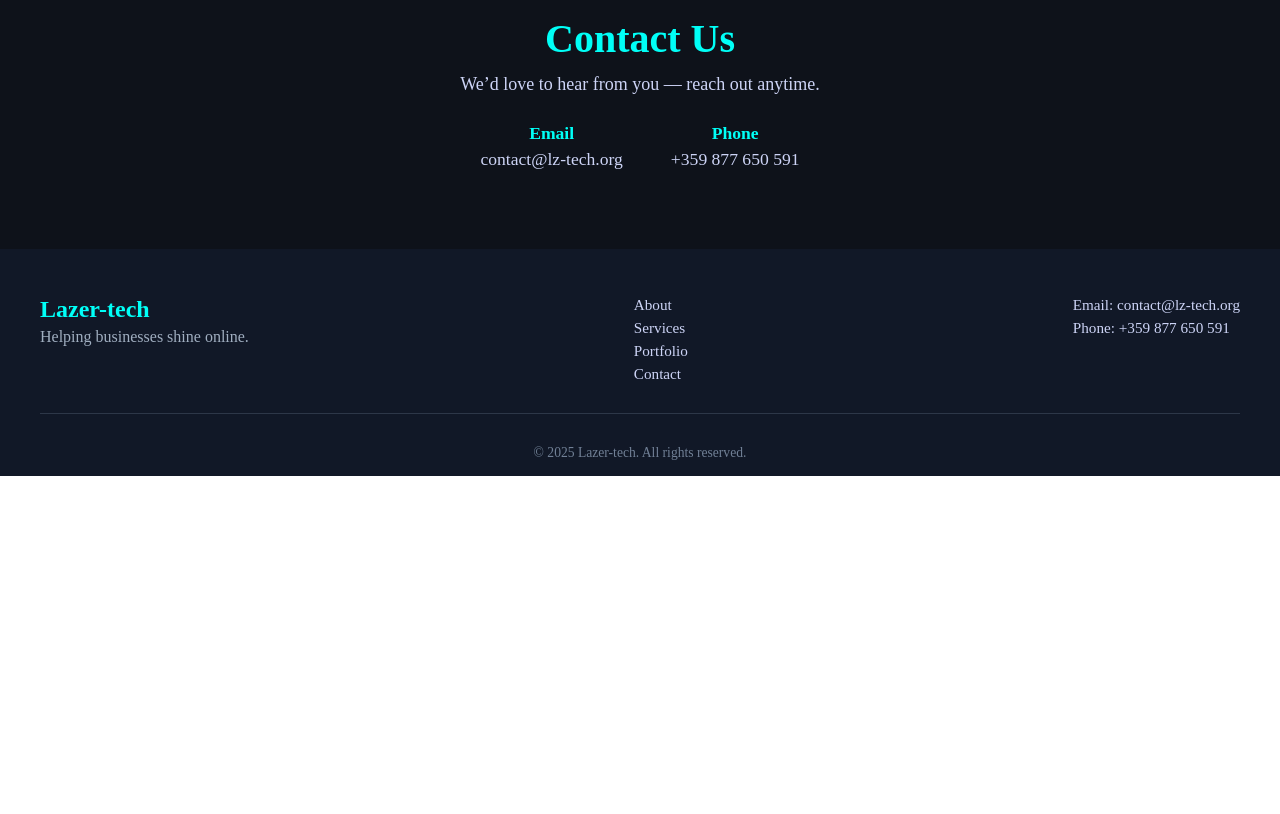
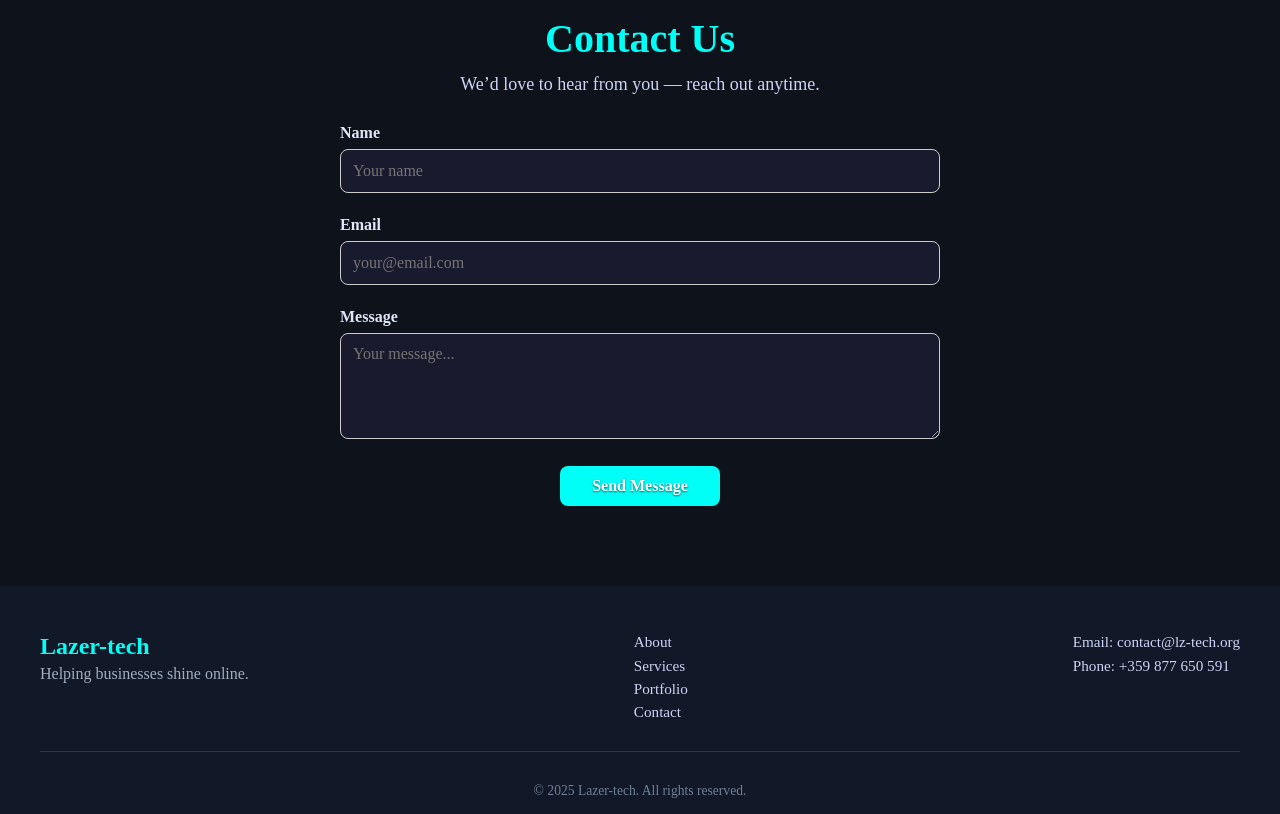
Before and after one commit to svetlinivnv/static-landing-page-lz-tech, a React (Vite) app: page / in a window 1280 px wide. Shown: the part 2000-2814 px from the top of the page. Before the commit the page ends 2476 px from the top, so only its background shows below. Built offline with nearby package versions, Linux system fonts and the light colour scheme.

Commit message:
add contact form working with netlify

```diff
--- a/src/components/contact/Contact.jsx
+++ b/src/components/contact/Contact.jsx
@@ -9,16 +9,59 @@ export default function Contact() {
       <div className="contact-container">
         <h2>Contact Us</h2>
         <p>We’d love to hear from you — reach out anytime.</p>
-        <div className="contact-info">
-          <div>
-            <h4>Email</h4>
-            <a href="mailto:contact@lz-tech.org">contact@lz-tech.org</a>
+
+        <form
+          name="contact"
+          method="POST"
+          data-netlify="true"
+          className="contact-form"
+        >
+          <input
+            type="hidden"
+            name="form-name"
+            value="contact"
+          />
+
+          <div className="form-group">
+            <label htmlFor="name">Name</label>
+            <input
+              id="name"
+              type="text"
+              name="name"
+              required
+              placeholder="Your name"
+            />
           </div>
-          <div>
-            <h4>Phone</h4>
-            <a href="tel:+359877650591">+359 877 650 591</a>
+
+          <div className="form-group">
+            <label htmlFor="email">Email</label>
+            <input
+              id="email"
+              type="email"
+              name="email"
+              required
+              placeholder="your@email.com"
+            />
           </div>
-        </div>
+
+          <div className="form-group">
+            <label htmlFor="message">Message</label>
+            <textarea
+              id="message"
+              name="message"
+              rows="5"
+              required
+              placeholder="Your message..."
+            ></textarea>
+          </div>
+
+          <button
+            type="submit"
+            className="submit-button"
+          >
+            Send Message
+          </button>
+        </form>
       </div>
     </section>
   );
--- a/src/components/contact/styles.css
+++ b/src/components/contact/styles.css
@@ -22,27 +22,44 @@
   margin-bottom: 2rem;
 }
 
-.contact-info {
-  display: flex;
-  justify-content: center;
-  flex-wrap: wrap;
-  gap: 3rem;
-  font-size: 1.1rem;
+.contact-form {
+  margin-top: 2rem;
+  max-width: 600px;
+  margin-left: auto;
+  margin-right: auto;
 }
 
-.contact-info h4 {
-  margin-bottom: 0.5rem;
-  color: var(--primary-color);
+.form-group {
+  margin-bottom: 1.5rem;
+  text-align: left;
 }
 
-.contact-info a {
-  color: #cdd4f6;
-  text-decoration: none;
-  transition: color 0.3s ease;
+.form-group label {
+  display: block;
+  margin-bottom: 0.5rem;
+  font-weight: bold;
 }
 
-.contact-info a:hover {
-  color: var(--primary-color);
+input,
+textarea {
+  width: 100%;
+  padding: 0.75rem;
+  border: 1px solid #ccc;
+  border-radius: 0.5rem;
+  background-color: #1a1a2e;
+  color: white;
+}
+
+.submit-button {
+  padding: 0.75rem 2rem;
+  background-color: var(--primary-color);
+  color: white;
+  border: none;
+  border-radius: 0.5rem;
+  cursor: pointer;
+  font-weight: bold;
+  text-shadow: 0 1px 2px rgba(0, 0, 0, 0.6);
+
 }
 
 @media (max-width: 600px) {
```
